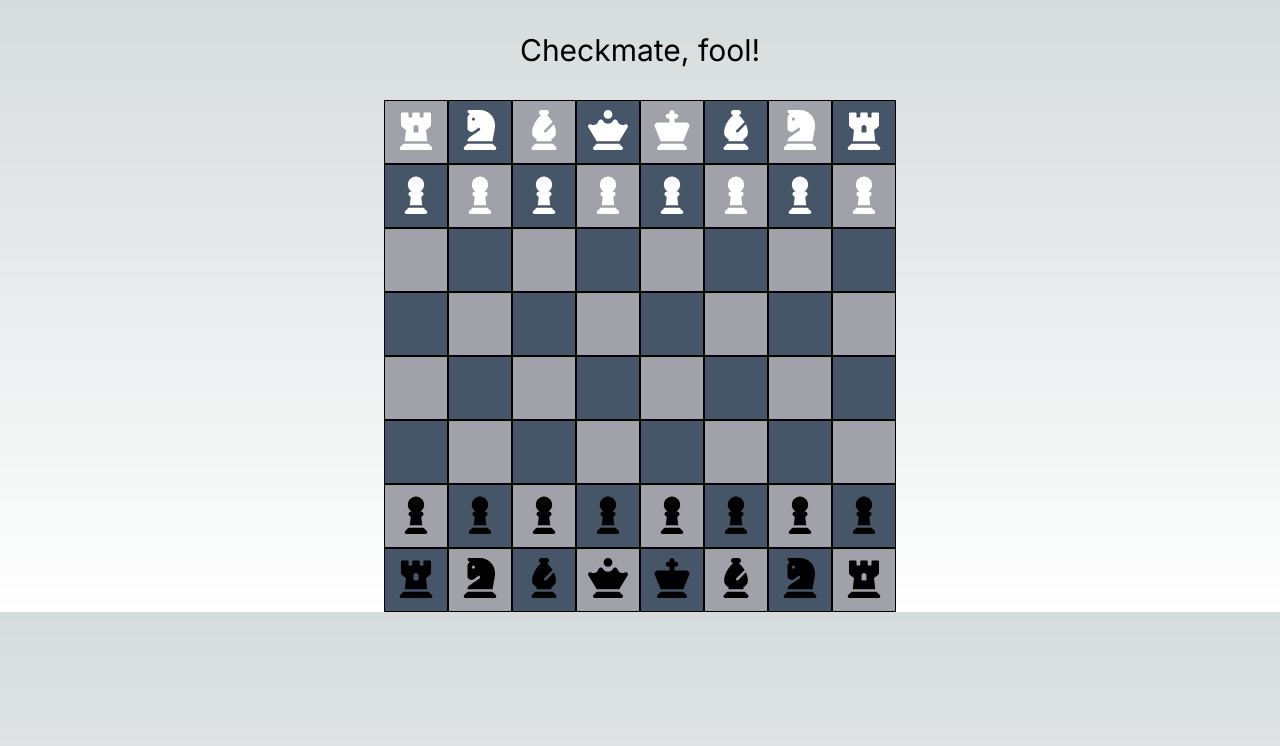
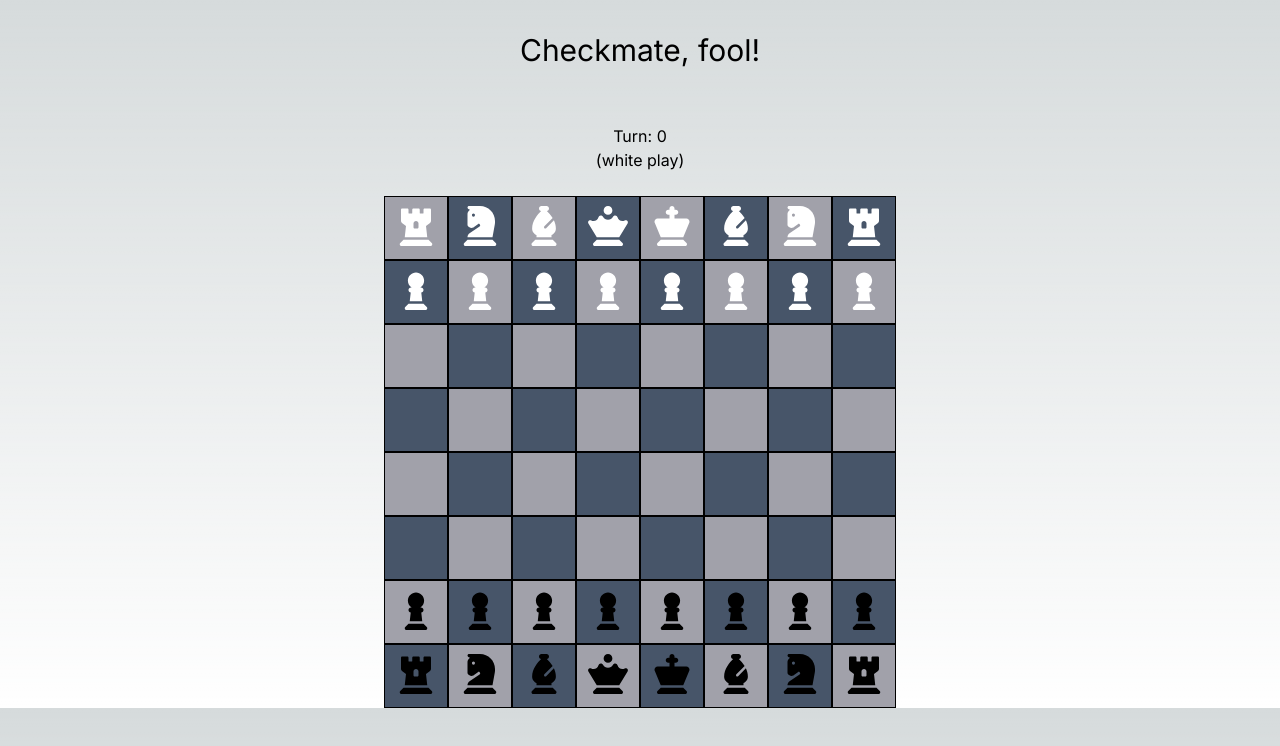
Before and after one commit to nmdurand/chess, a Next.js app: page / in a window 1280 px wide. Shown: the top 746 px of the page. Built offline with nearby package versions, Linux system fonts and the light colour scheme.

Commit message:
Displays current turn

```diff
--- a/app/page.tsx
+++ b/app/page.tsx
@@ -1,6 +1,7 @@
 'use client'
 
 import { Board } from '@/components/Board'
+import { GameDetails } from '@/components/GameDetails'
 import { ChessProvider } from '../context/context'
 
 export default function Home() {
@@ -8,6 +9,7 @@ export default function Home() {
     <div className="flex flex-col items-center">
       <h1 className="text-center text-3xl my-8">Checkmate, fool!</h1>
       <ChessProvider>
+        <GameDetails />
         <Board />
       </ChessProvider>
     </div>
--- /dev/null
+++ b/components/GameDetails.tsx
@@ -0,0 +1,18 @@
+import { FC, useContext } from 'react'
+import { ChessContext, PieceColor } from '@/context/context'
+
+export const GameDetails: FC = () => {
+  const { context } = useContext(ChessContext)
+  return (
+    <div className="py-6 text-center">
+      <div>Turn: {context.currentTurn}</div>
+      <div>
+        (
+        {`${
+          context.currentTurn % 2 === 0 ? PieceColor.White : PieceColor.Black
+        }`}{' '}
+        play)
+      </div>
+    </div>
+  )
+}
```
